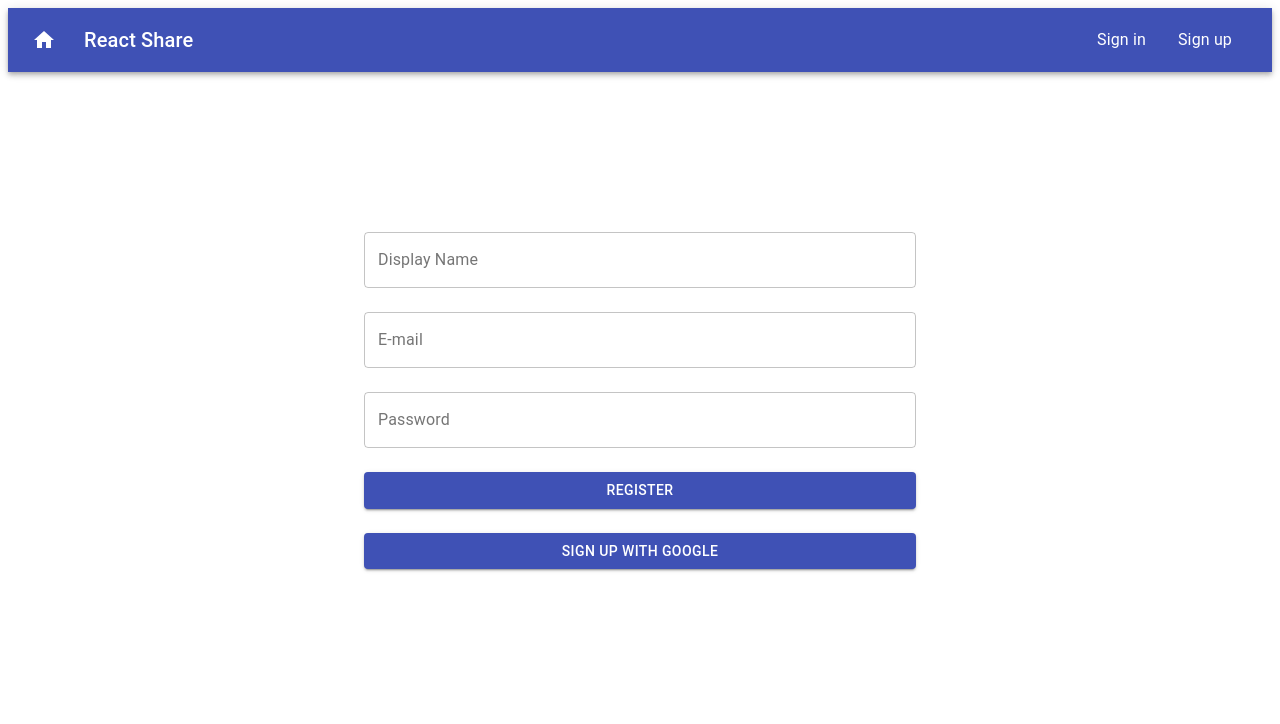
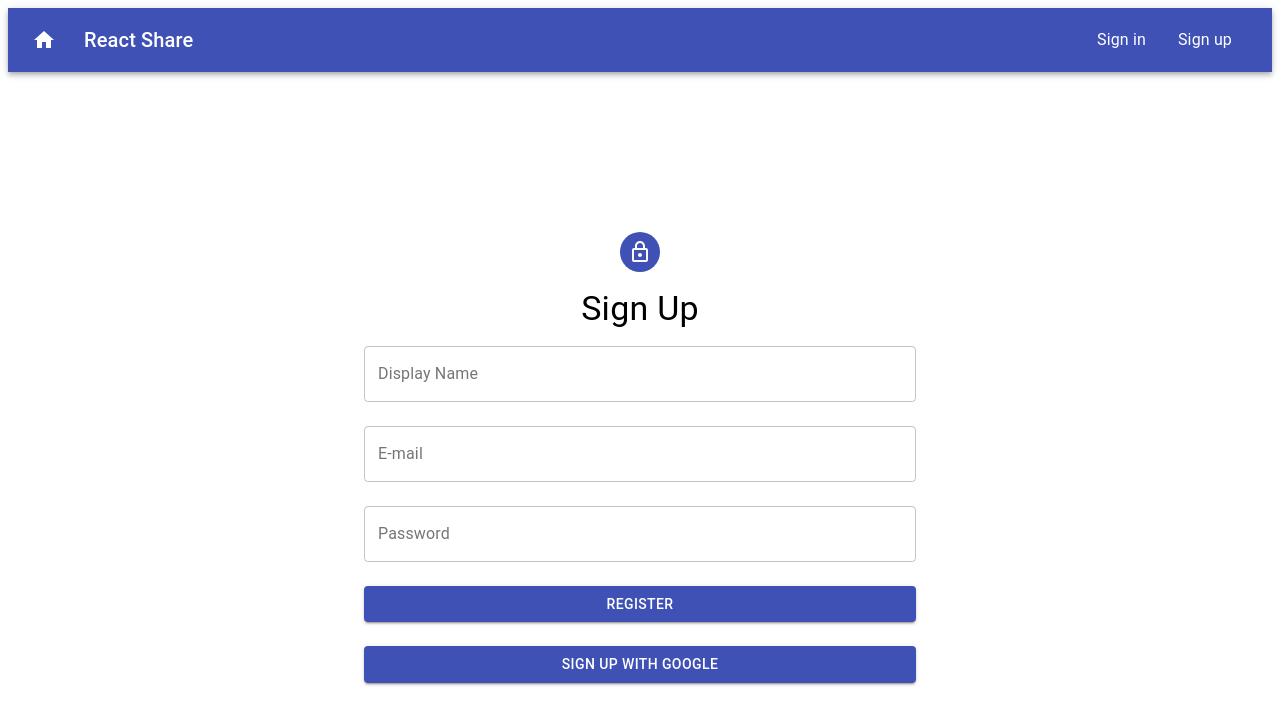
Before and after one commit to mrtarikozturk/share-app, a React (Create React App) app: page /register in a window 1280 px wide. Shown: the top 724 px of the page. Built offline with nearby package versions, Linux system fonts and the light colour scheme; no server answers.

Commit message:
Add style

```diff
--- a/src/pages/Signup.js
+++ b/src/pages/Signup.js
@@ -1,16 +1,26 @@
 import React from 'react';
-import { Button, TextField, Grid, Container } from '@material-ui/core';
+import { Button, TextField, Grid, Container, Typography, Avatar } from '@material-ui/core';
 import { makeStyles } from '@material-ui/core/styles';
 import { useFormik } from 'formik';
 import firebase from '../firebase/firebase.utils';
-
+import LockOutlinedIcon from "@material-ui/icons/LockOutlined";
 
 //custom style
-const styles = makeStyles({
+const styles = makeStyles((theme) => ({
     wrapper: {
-        marginTop: '10rem',
-    }
-});
+        marginTop: "10rem",
+        height: "calc(100vh - 19.0625rem)",
+        textAlign: "center",
+    },
+    avatar: {
+        margin: "1rem auto",
+        backgroundColor: theme.palette.primary.main,
+    },
+    signUp: {
+        margin: "1rem",
+    },
+}));
+
 
 const Signup = () => {
 
@@ -62,10 +72,13 @@
     }
 
     return (
-        <Container
-            className={signupStyles.wrapper}
-            maxWidth='sm'
-        >
+        <Container className={signupStyles.wrapper} maxWidth='sm'>
+            <Avatar className={signupStyles.avatar}>
+                <LockOutlinedIcon />
+            </Avatar>
+            <Typography className={signupStyles.signUp} variant="h4">
+                Sign Up
+            </Typography>
             <form onSubmit={formik.handleSubmit}>
                 <Grid container spacing={3}>
                     <Grid item xs={12}>
```
